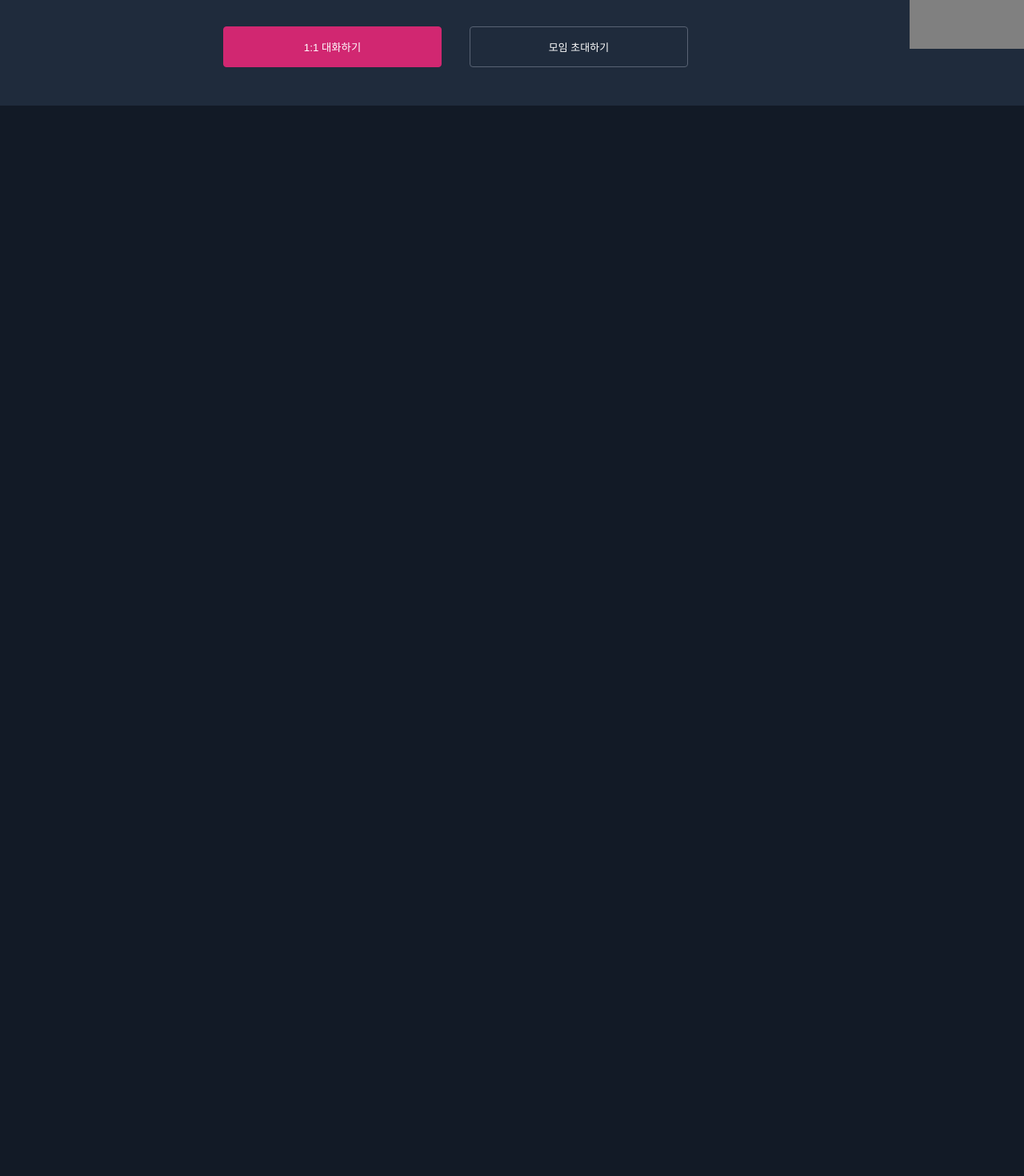
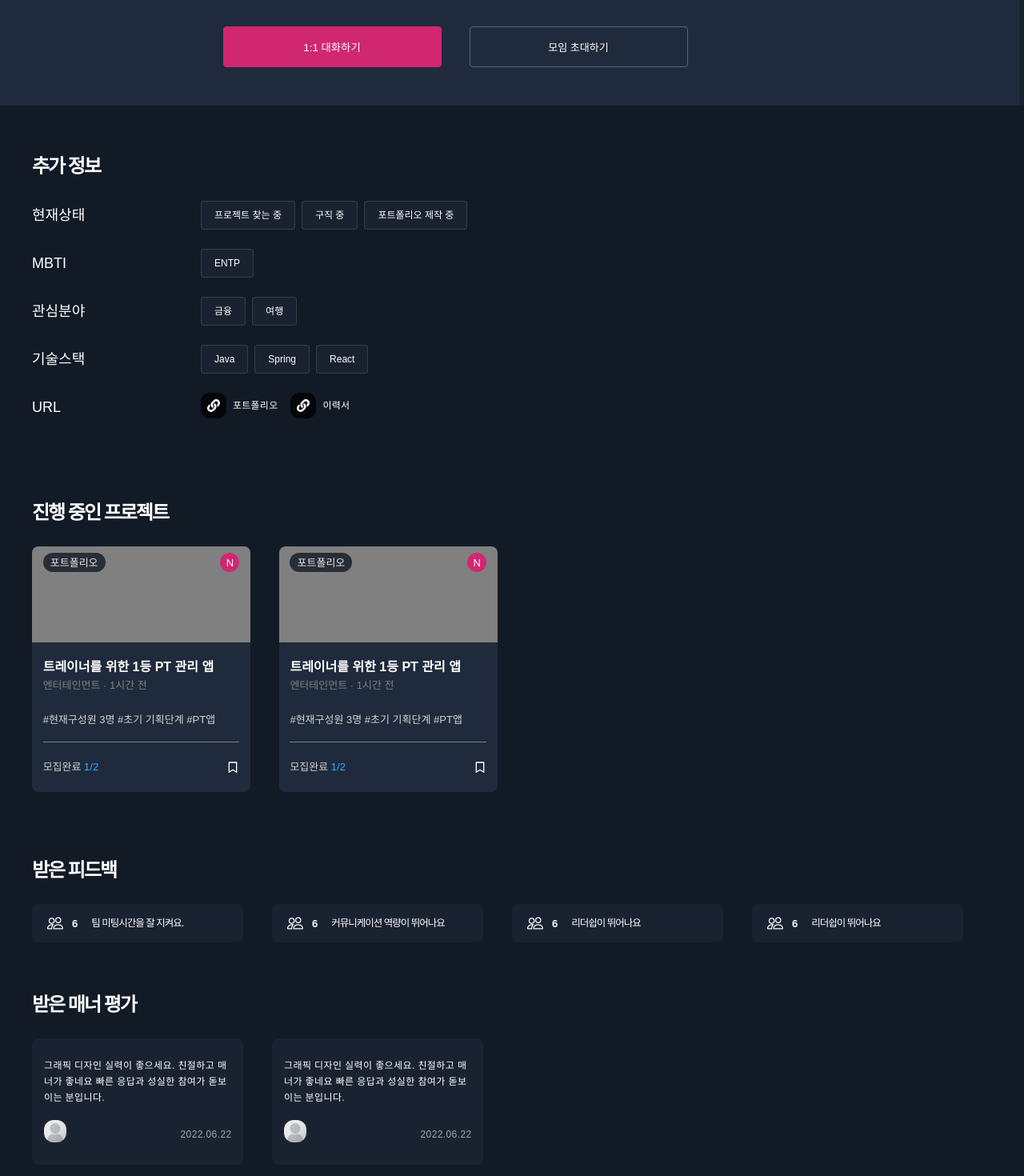
Before and after one commit to SideFit/sidefit-front, a React (Create React App) app: page / in a window 1280 px wide. Shown: the part 300-1770 px from the top of the page at 80% size. Built offline with nearby package versions, Linux system fonts and the light colour scheme.

Commit message:
Feat : 프로필페이지 구현 -프로필페이지를 TopProfile 과 BottomProfile 컴포넌트로 나눠서 구현

```diff
--- a/src/components/BottomProfile.jsx
+++ b/src/components/BottomProfile.jsx
@@ -1,5 +1,9 @@
 import React from 'react';
 import styled from 'styled-components';
+import { FaLink } from 'react-icons/fa';
+import { BsPeople } from 'react-icons/bs';
+import ProjectCard from './ProjectCard';
+import Profile from '../images/Profile.png';
 
 const MyBottomProfile = styled.div`
   width: 100%;
@@ -8,12 +12,300 @@ const MyBottomProfile = styled.div`
   color: #ffffff;
   display: flex;
   flex-direction: column;
+  align-items: center;
+  font-family: sans-serif;
+`;
+
+const MoreInformationBox = styled.div`
+  width: 1200px;
+  height: 395px;
+  display: flex;
+  flex-direction: column;
+`;
+
+const Information = styled.div`
+  margin-top: 64px;
+  width: 110px;
+  height: 36px;
+  letter-spacing: -2px;
+  font-size: 24px;
+  font-weight: 700;
+`;
+
+const CurrentStatus = styled.div`
+  margin-top: 24px;
+  width: 1200px;
+  height: 36px;
+  display: flex;
+`;
+
+const InformationTitle = styled.div`
+  width: 100px;
+  height: 36px;
+  font-size: 18px;
+  display: flex;
+  align-items: center;
+  margin-right: 111px;
+`;
+
+const InformationBox = styled.div`
+  box-sizing: border-box;
+  display: flex;
+  flex-direction: row;
+  align-items: center;
+  padding: 4px 16px;
+  margin-right: 8px;
+  width: auto;
+  height: 36px;
+  font-size: 12px;
+  display: flex;
+  background: linear-gradient(0deg, rgba(0, 0, 0, 0.2), rgba(0, 0, 0, 0.2)),
+    #1f2b3c;
+  border: 1px solid rgba(255, 255, 255, 0.12);
+  border-radius: 4px;
+`;
+
+const LinkBox = styled.div`
+  width: 32px;
+  height: 32px;
+  background: rgba(0, 0, 0, 0.74);
+  border-radius: 10.8182px;
+  display: flex;
+  align-items: center;
   justify-content: center;
+`;
+
+const URLBox = styled.div`
+  width: auto;
+  height: 32px;
+  font-size: 12px;
+  display: flex;
   align-items: center;
+  letter-spacing: 0.25px;
+  margin-left: 8px;
+  margin-right: 16px;
+`;
+
+const ProjectBox = styled.div`
+  width: 1200px;
+  height: 367px;
+  display: flex;
+  margin-top: 96px;
+  flex-direction: column;
+`;
+
+const ProjectTitle = styled.div`
+  font-size: 24px;
+  line-height: 36px;
+  font-weight: 700;
+  letter-spacing: -2px;
+  margin-bottom: 24px;
+`;
+
+const ProjectCardBox = styled.div`
+  display: grid;
+  grid-template-columns: 1fr 1fr 1fr 1fr;
+  grid-template-rows: 1fr 1fr 1fr;
+  grid-row-gap: 60px;
+  grid-column-gap: 35px;
+  flex-direction: row;
+`;
+
+const FeedbackBox = styled.div`
+  margin-top: 80px;
+  width: 1200px;
+  height: 108;
+  margin-bottom: 60px;
+  display: flex;
+  flex-direction: column;
+`;
+
+const FeedbackContent = styled.div`
+  display: flex;
+  width: 1200px;
+  flex-direction: row;
+  height: 48px;
+`;
+
+const FeedbackContents = styled.div`
+  display: flex;
+  margin-right: 36px;
+  font-size: 12.5px;
+  letter-spacing: -1px;
+  flex-direction: row;
+  align-items: center;
+  width: 273px;
+  height: 48px;
+  justify-content: flex-start;
+  background: linear-gradient(0deg, rgba(0, 0, 0, 0.2), rgba(0, 0, 0, 0.2)),
+    #1f2b3c;
+  border-radius: 8px;
+`;
+
+const BsPeopleBox = styled.div`
+  display: flex;
+  justify-items: flex-start;
+  margin-right: 11px;
+  margin-left: 19px;
+  size: 20px;
+`;
+
+const ValueBox = styled.div`
+  display: flex;
+  margin-right: 18px;
+  font-size: 13px;
+  font-weight: bold;
+`;
+
+const Manners = styled.div`
+  width: 1200px;
+  height: 218px;
+  display: flex;
+  flex-direction: column;
+`;
+
+const MannersBox = styled.div`
+  width: 1200px;
+  height: 158px;
+  display: flex;
+  flex-direction: row;
+`;
+
+const MannerContent = styled.div`
+  display: flex;
+  flex-direction: column;
+  font-size: 12px;
+  padding: 24px 15px;
+  line-height: 20px;
+  letter-spacing: 0.4px;
+  width: 234px;
+  height: 110px;
+  background: linear-gradient(0deg, rgba(0, 0, 0, 0.2), rgba(0, 0, 0, 0.2)),
+    #1f2b3c;
+  border-radius: 8px;
+  margin-right: 36px;
+`;
+
+const MannerDate = styled.div`
+  margin-top: 18px;
+  color: rgba(255, 255, 255, 0.6);
+  display: flex;
+  align-items: flex-end;
+`;
+
+// const TodayTime = () => {
+//   const now = new Date();
+//   const TodayYear = now.getFullYear();
+//   const TodayMonth = now.getMonth() + 1;
+//   const TodayDate = now.getDate();
+
+//   return `${TodayYear}.${TodayMonth}.${TodayDate}`;
+// };
+
+const ProfileImage = styled.img.attrs({
+  src: `${Profile}`,
+})`
+  width: 27.53px;
+  height: 27.53px;
+  border-radius: 12px;
+  margin-right: 143px;
 `;
 
 function BottomProfile() {
-  return <MyBottomProfile />;
+  return (
+    <MyBottomProfile>
+      <MoreInformationBox>
+        <Information>추가 정보</Information>
+        <CurrentStatus>
+          <InformationTitle>현재상태</InformationTitle>
+          <InformationBox>프로젝트 찾는 중</InformationBox>
+          <InformationBox>구직 중</InformationBox>
+          <InformationBox>포트폴리오 제작 중</InformationBox>
+        </CurrentStatus>
+        <CurrentStatus>
+          <InformationTitle>MBTI</InformationTitle>
+          <InformationBox>ENTP</InformationBox>
+        </CurrentStatus>
+        <CurrentStatus>
+          <InformationTitle>관심분야</InformationTitle>
+          <InformationBox>금융</InformationBox>
+          <InformationBox>여행</InformationBox>
+        </CurrentStatus>
+        <CurrentStatus>
+          <InformationTitle>기술스택</InformationTitle>
+          <InformationBox>Java</InformationBox>
+          <InformationBox>Spring</InformationBox>
+          <InformationBox>React</InformationBox>
+        </CurrentStatus>
+        <CurrentStatus>
+          <InformationTitle>URL</InformationTitle>
+          <LinkBox>
+            <FaLink />
+          </LinkBox>
+          <URLBox>포트폴리오</URLBox>
+          <LinkBox>
+            <FaLink />
+          </LinkBox>
+          <URLBox>이력서</URLBox>
+        </CurrentStatus>
+      </MoreInformationBox>
+      <ProjectBox>
+        <ProjectTitle>진행 중인 프로젝트</ProjectTitle>
+        <ProjectCardBox>
+          <ProjectCard />
+          <ProjectCard />
+        </ProjectCardBox>
+      </ProjectBox>
+      <FeedbackBox>
+        <ProjectTitle>받은 피드백</ProjectTitle>
+        <FeedbackContent>
+          <FeedbackContents>
+            <BsPeopleBox>
+              <BsPeople size={20} />
+            </BsPeopleBox>
+            <ValueBox>6</ValueBox>팀 미팅시간을 잘 지켜요.
+          </FeedbackContents>
+          <FeedbackContents>
+            <BsPeopleBox>
+              <BsPeople size={20} />
+            </BsPeopleBox>
+            <ValueBox>6</ValueBox>커뮤니케이션 역량이 뛰어나요
+          </FeedbackContents>
+          <FeedbackContents>
+            <BsPeopleBox>
+              <BsPeople size={20} />
+            </BsPeopleBox>
+            <ValueBox>6</ValueBox> 리더쉽이 뛰어나요
+          </FeedbackContents>
+          <FeedbackContents>
+            <BsPeopleBox>
+              <BsPeople size={20} />
+            </BsPeopleBox>
+            <ValueBox>6</ValueBox> 리더쉽이 뛰어나요
+          </FeedbackContents>
+        </FeedbackContent>
+      </FeedbackBox>
+      <Manners>
+        <ProjectTitle>받은 매너 평가</ProjectTitle>
+        <MannersBox>
+          <MannerContent>
+            그래픽 디자인 실력이 좋으세요. 친절하고 매너가 좋네요 빠른 응답과
+            성실한 참여가 돋보이는 분입니다.
+            <MannerDate>
+              <ProfileImage /> 2022.06.22
+            </MannerDate>
+          </MannerContent>
+          <MannerContent>
+            그래픽 디자인 실력이 좋으세요. 친절하고 매너가 좋네요 빠른 응답과
+            성실한 참여가 돋보이는 분입니다.
+            <MannerDate>
+              <ProfileImage /> 2022.06.22
+            </MannerDate>
+          </MannerContent>
+        </MannersBox>
+      </Manners>
+    </MyBottomProfile>
+  );
 }
 
 export default BottomProfile;
--- a/src/components/TopProfile.jsx
+++ b/src/components/TopProfile.jsx
@@ -14,32 +14,33 @@ const MyTopProfile = styled.div`
   flex-direction: row;
   justify-content: center;
   align-items: center;
+  margin-left: -13px;
 `;
 
 const ProfileImage = styled.img.attrs({
   src: `${Profile}`,
-  alt: 'headerLogo',
 })`
   width: 148px;
   height: 148px;
   border-radius: 65px;
   margin-bottom: 90px;
   margin-left: 75px;
+  margin-right: 6px;
 `;
 
 const ProfileContext = styled.div`
-  width: 900px;
+  width: 1050px;
   height: 230px;
   margin-left: 56px;
   margin-bottom: 10px;
   flex-direction: column;
 `;
 
-const MannersTemperature = styled.div`
-  width: 150px;
-  height: 230px;
-  background-color: grey;
-`;
+// const MannersTemperature = styled.div`
+//   width: 150px;
+//   height: 230px;
+//   background-color: grey;
+// `;
 
 const ButtonBox = styled.div`
   width: 100%;
@@ -119,7 +120,6 @@ function TopProfile() {
           <MeetingInvite />
         </ButtonBox>
       </ProfileContext>
-      <MannersTemperature />
     </MyTopProfile>
   );
 }
```
Also changed, not shown: 2 other files (tests, documents, lock files or other folders).
